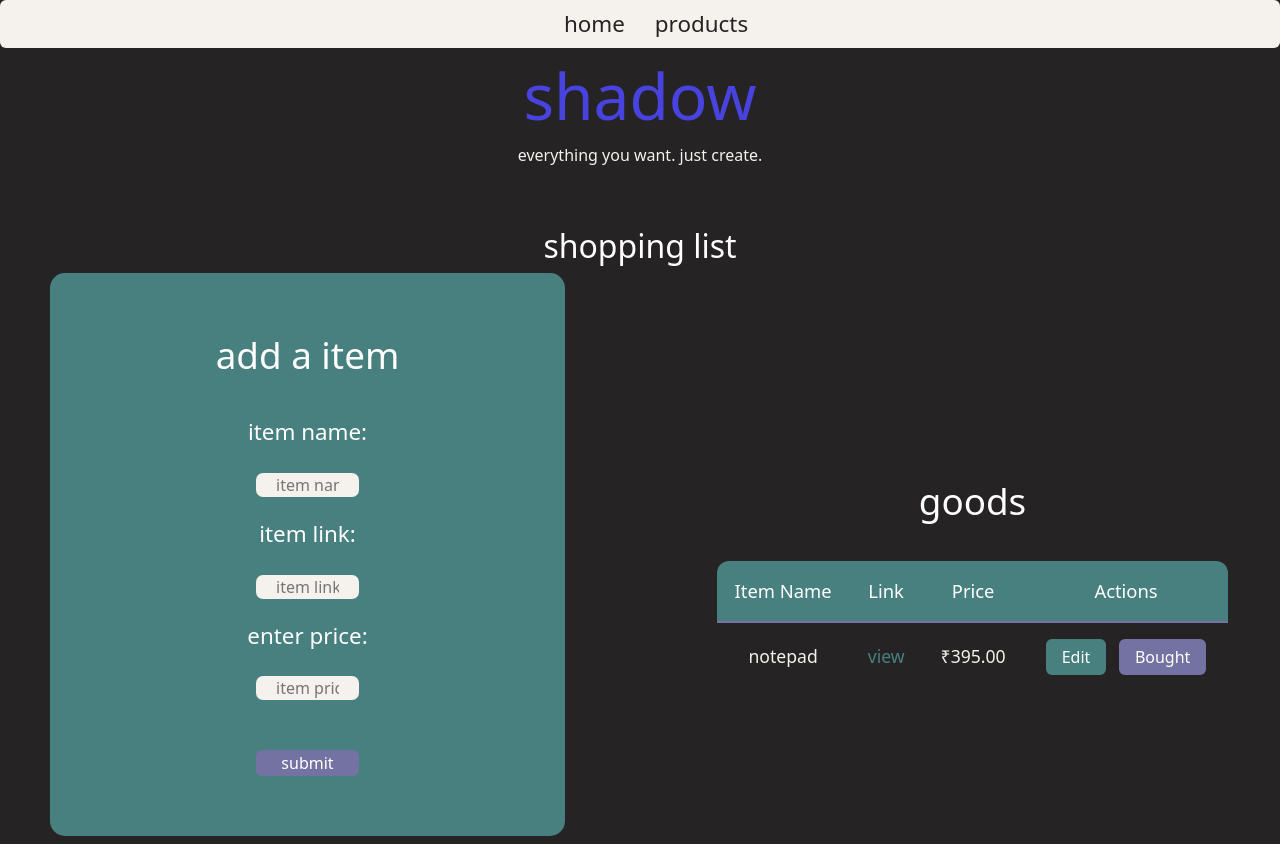
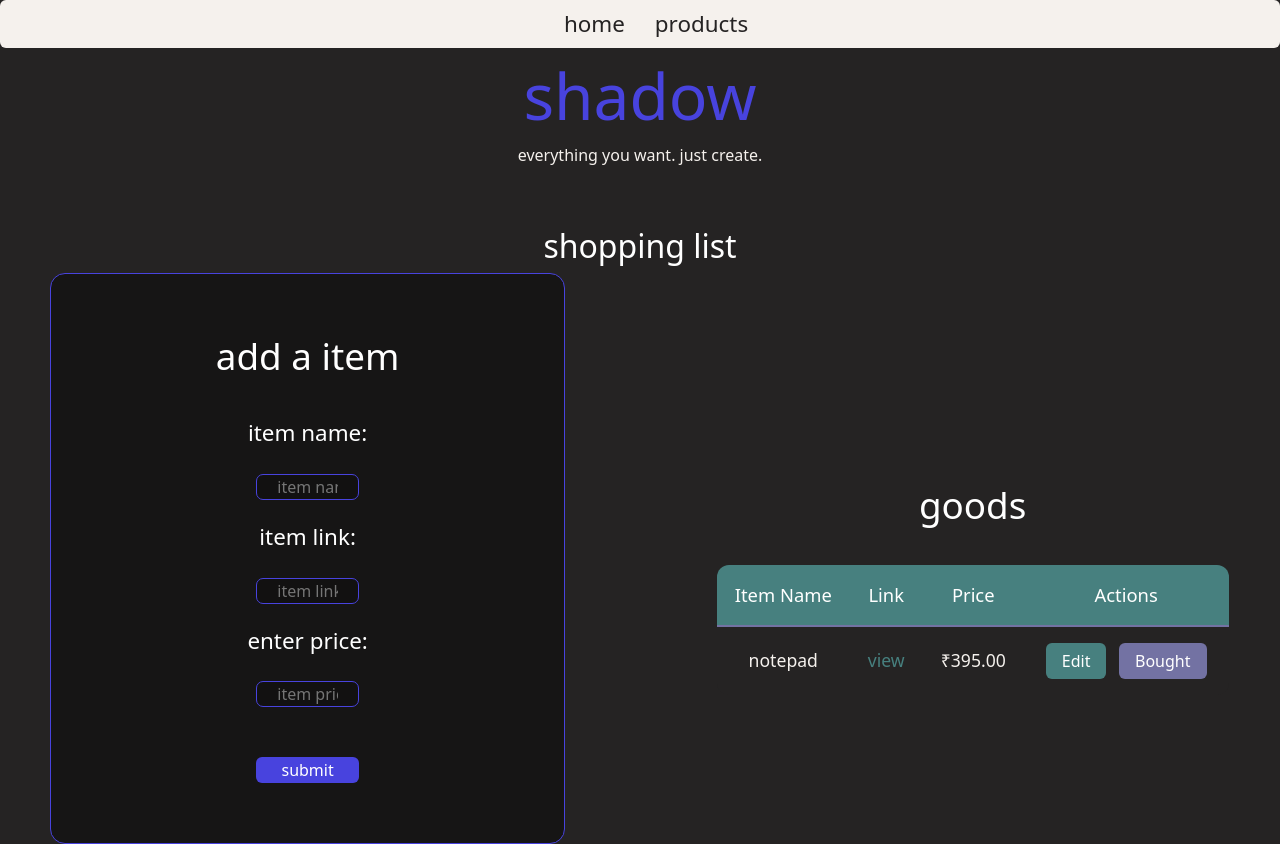
Before and after one commit to rishit836/shadow, a Django app: page /widgets/shopping-list in a window 1280 px wide. Run offline with Django 5.2, Linux system fonts and the light colour scheme; a user stored in the database is signed in; data comes from the database, SQL or seed files in the repository; both versions use the stored data as it was after the commit.

```diff
--- /dev/null
+++ b/widgets/static/styles/finance.css
@@ -0,0 +1,5 @@
+.finance-container{
+    display:flex;
+    width: 1200px;
+    margin: auto;
+}
--- a/widgets/static/styles/shopping.css
+++ b/widgets/static/styles/shopping.css
@@ -50,10 +50,13 @@
     width: 50%;
     justify-content: center;
     align-items: center;
-    background-color: #47807f;
+    /* background-color: #47807f; */
+    background-color: rgba(0,0,0,.4);
     margin: 0px 50px;
-    border: none;
+    /* border: none; */
     border-radius: 15px;
+
+    border: 1px solid #4843DE;
 
 
 
@@ -75,9 +78,11 @@
 
 .form-container form input{
     width: 20%;
-    border: none;
+    border: 1px solid #4843DE;
+
     border-radius: 7px;
-    background-color: #F5F1ED;
+    /* background-color: #F5F1ED; */
+    background-color: rgba(0,0,0,.2);
     transition: all .4s;
     color: black;
     text-align: center;
@@ -86,9 +91,6 @@
 }
 .form-container form input:hover{
     width: 25%;
-    border: none;
-}.form-container form input:focus{
-    field-sizing: content;
 
 }
 
@@ -101,7 +103,7 @@
     margin-bottom: 60px;
     margin-top: 30px;
     transition: all .5s;
-    background-color: #7372a3;
+    background-color: #4843DE;
     color: white;
 }
 .form-container form button:hover{
--- a/widgets/urls.py
+++ b/widgets/urls.py
@@ -8,4 +8,5 @@ urlpatterns = [
     path("/shopping-list", views.shopping_list, name="shopping"),
     path("/shopping-list/edit/<int:item_id>", views.edit_item, name="edit_item"),
     path("/shopping-list/delete/<int:item_id>", views.delete_item, name="delete_item"),
+    path("/finance",views.finance,name="finance")
 ]
--- a/widgets/views.py
+++ b/widgets/views.py
@@ -48,3 +48,6 @@ def shopping_list(request):
             "shopping_items": shopping_items
         })
     return render(request, 'shopping.html', context=context)
+
+def finance(request):
+    return render(request,"finance.html")
```
Also changed, not shown: widgets/templates/finance.html (+10 -0 lines), db.sqlite3.
